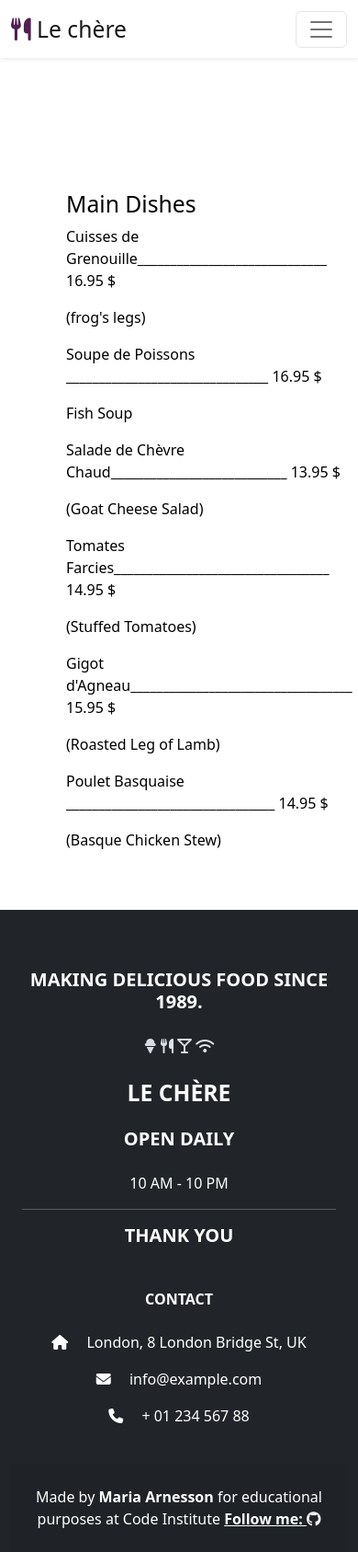
After one commit to MariaJoannaArnesson/restaurant_booking_system, a Django app: page /menu in a window 390 px wide. The commit adds this page. Shown: the whole page at 92% size. Run offline with Django 3.2, Linux system fonts and the light colour scheme; some libraries are stand-ins or nearby versions.

Commit message:
Added main dishes menu and image to our menu page

```diff
--- a/reservation/urls.py
+++ b/reservation/urls.py
@@ -5,6 +5,7 @@ from . import views
 urlpatterns = [
     path('', views.home, name='home'),
     path('reservation', views.reservation, name='reservation'),
+    path('menu', views.menu, name='menu'),
     path('online_booking', views.online_booking, name='online_booking'),
     path('mybookings', views.mybookings, name='mybookings'),
 ]
--- a/reservation/views.py
+++ b/reservation/views.py
@@ -10,8 +10,13 @@ from django.contrib import messages
 def home(request):
     return render(request, 'home.html', {})
 
+
 def reservation(request):
     return render(request, 'reservation.html')
+
+
+def menu(request):
+    return render(request, 'menu.html')
 
 
 @login_required
--- a/templates/base.html
+++ b/templates/base.html
@@ -33,7 +33,7 @@
                             <a class="nav-link active cHover" aria-current="page" href="{% url 'home' %}"> Home </a>
                         </li>
                         <li class="nav-item">
-                            <a class="nav-link active cHover" href="#">Our Menu</a>
+                            <a class="nav-link active cHover" href="{% url 'menu' %}">Our Menu</a>
                         </li>
                         <li class="nav-item">
                             <a class="nav-link active cHover" href="{% url 'online_booking' %}">Online Booking</a>
--- /dev/null
+++ b/templates/menu.html
@@ -0,0 +1,50 @@
+{% extends 'base.html' %}
+{% load static %}
+
+{% block head %}
+<title>Menu</title>
+{% endblock %}
+
+{% block body %}
+<section class="container py-5 h-100">
+    <div class="container-fluid">
+      <div class="row">
+        <div class="col-sm-6 text-black">
+
+
+
+          <div class="d-flex align-items-center h-custom-2 px-5 ms-xl-4 mt-5 pt-5 pt-xl-0 mt-xl-n5">
+            <div>
+
+            <h2>Main Dishes</h2>
+            <p>Cuisses de Grenouille_____________________________ 16.95 $</p>
+            <p>(frog's legs) </p>
+
+            <p>Soupe de Poissons _______________________________ 16.95 $</p>
+            <p>Fish Soup</p>
+
+            <p>Salade de Chèvre Chaud___________________________ 13.95 $</p>
+            <p>(Goat Cheese Salad)</p>
+
+            <p>Tomates Farcies_________________________________ 14.95 $</p>
+            <p>(Stuffed Tomatoes)</p>
+
+            <p>Gigot d'Agneau__________________________________ 15.95 $</p>
+            <p>(Roasted Leg of Lamb)</p>
+
+            <p>Poulet Basquaise ________________________________ 14.95 $</p>
+            <p>(Basque Chicken Stew)</p>
+        </center>
+        </div>
+          </div>
+
+        </div>
+        <div class="col-sm-6 px-0 d-none d-sm-block">
+         <img src="https://img.freepik.com/free-photo/side-view-spaghetti-with-greens-ricotta-cheese-round-white-plate_176474-3223.jpg?w=826&t=st=1684326762~exp=1684327362~hmac=38034dc958a152a410276b837124dcd42082b54398d0a622facb8f911e7e3489"
+            alt="Login image" class="w-100 vh-100" style="object-fit: cover; object-position: left;">
+        </div>
+      </div>
+    </div>
+  </section>
+
+{% endblock %}
```
